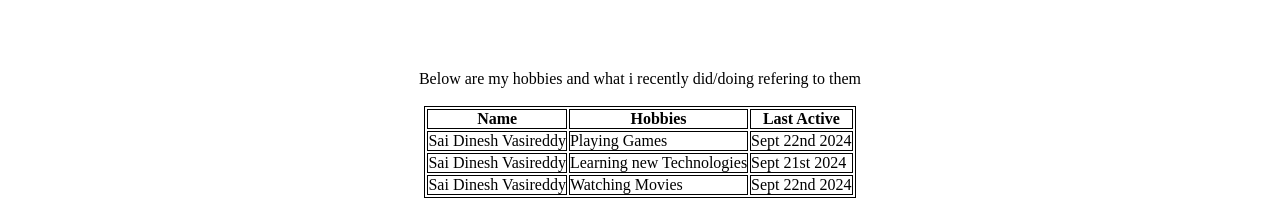
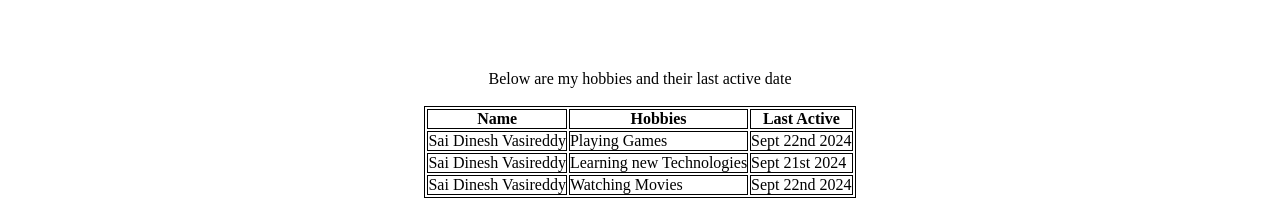
Before and after one commit to DineshVasireddy/DineshVasireddy.github.io, a plain HTML site: page web-technologies-fall2024/lab1/index.html in a window 1280 px wide. Shown: the part 1879-2078 px from the top of the page. Drawn offline with Linux system fonts and the light colour scheme.

Commit message:
Changed the sentence where i changed my hobbies structure but not the sentence of description above the table

```diff
--- a/web-technologies-fall2024/lab1/index.html
+++ b/web-technologies-fall2024/lab1/index.html
@@ -91,7 +91,7 @@
 
         <!--Hobbies Section -->
         <center><div class="myhobbies-container">
-            <p> Below are my hobbies and what i recently did/doing refering to them</p> <br>
+            <p> Below are my hobbies and their last active date</p> <br>
             <table>
                 <thead>
                     <tr>
```
